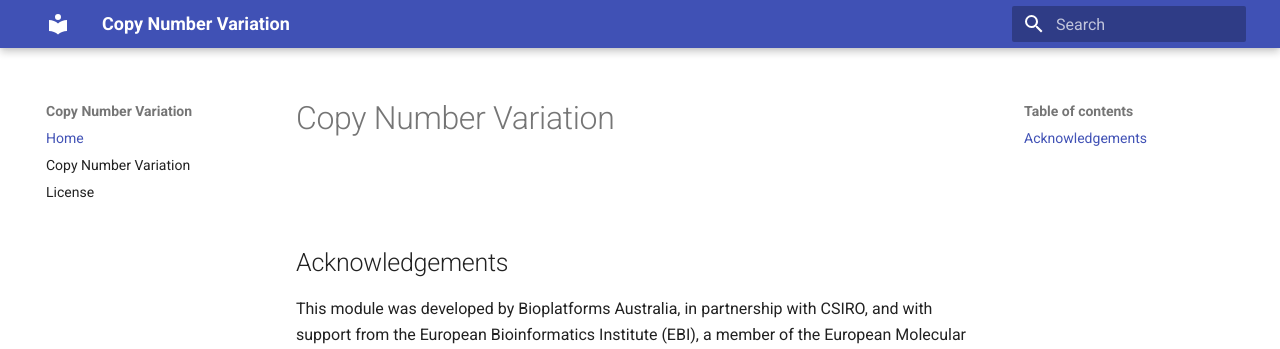
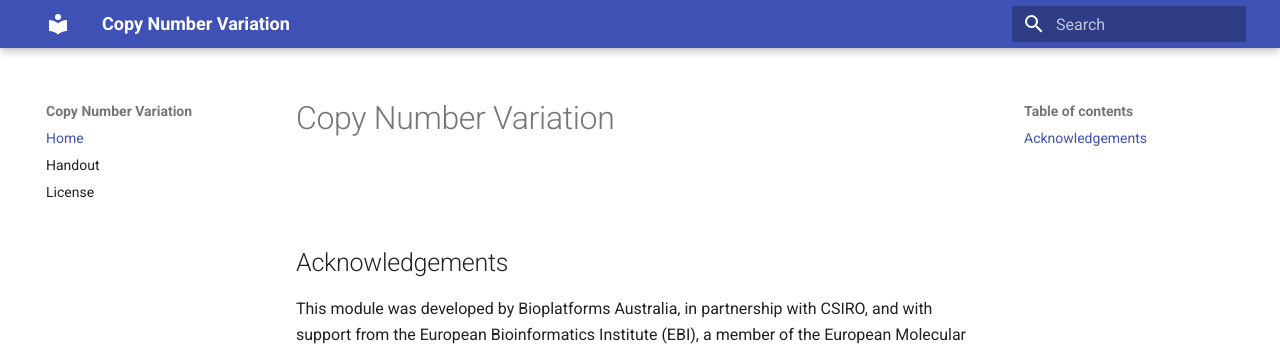
Before and after one commit to BPA-CSIRO-Workshops/cancer-module-cnv, an MkDocs documentation site: the page built from handout/index.md, in a window 1280 px wide. Shown: the top 349 px of the page. Built offline with MkDocs 1.6.1 and Material for MkDocs 9.7.7, drawn with Linux system fonts in a browser that asks for light colours; comment, search, counter and statistics services are not loaded; old or Windows-style settings are respelled for this version of MkDocs.

Commit message:
Minor rejig.

```diff
--- a/mkdocs.yml
+++ b/mkdocs.yml
@@ -52,5 +52,5 @@ extra_javascript:
 
 pages:
 - Home: index.md
-- Copy Number Variation: handout.md
+- Handout: handout.md
 - License: license.md
```
